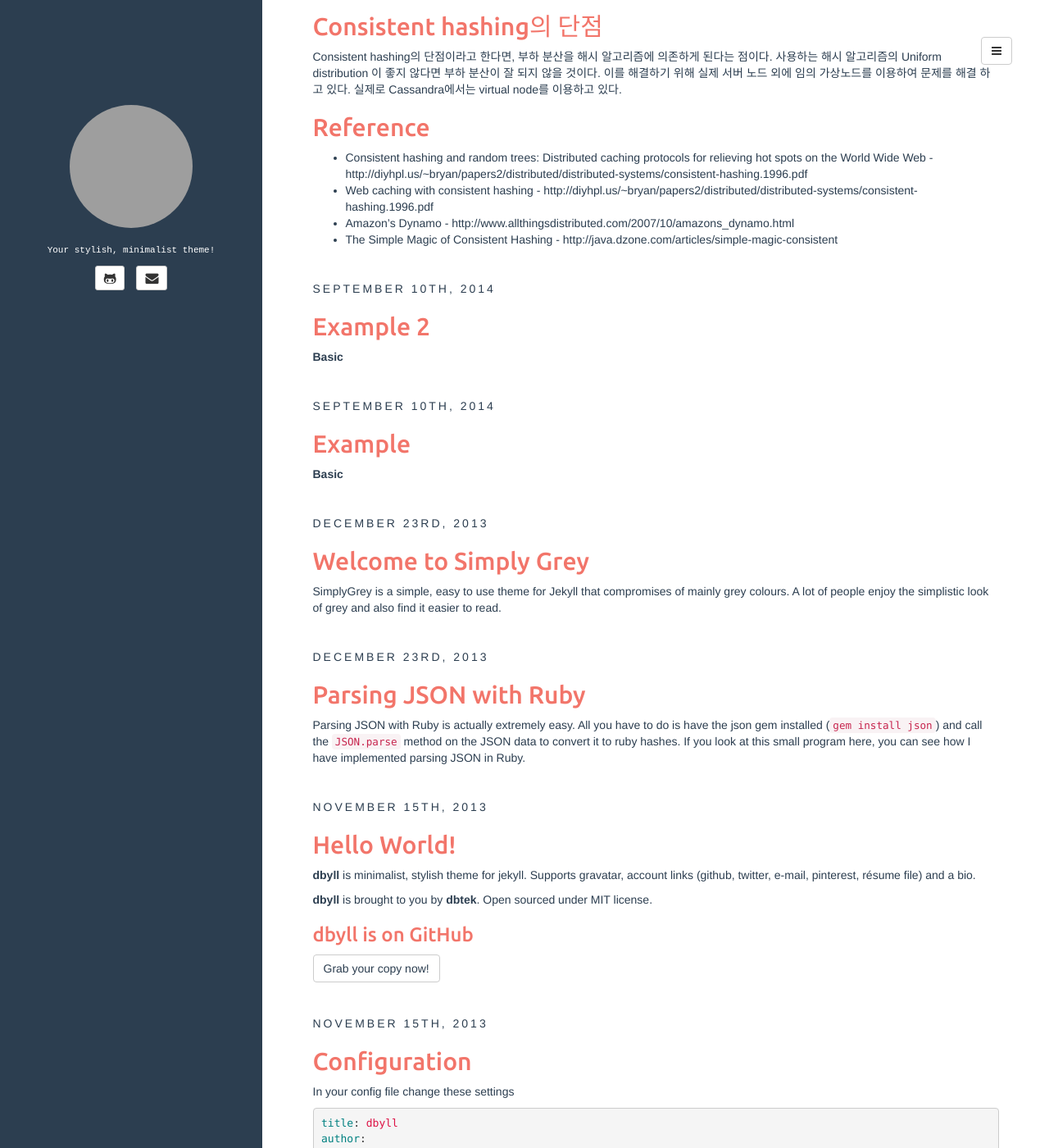
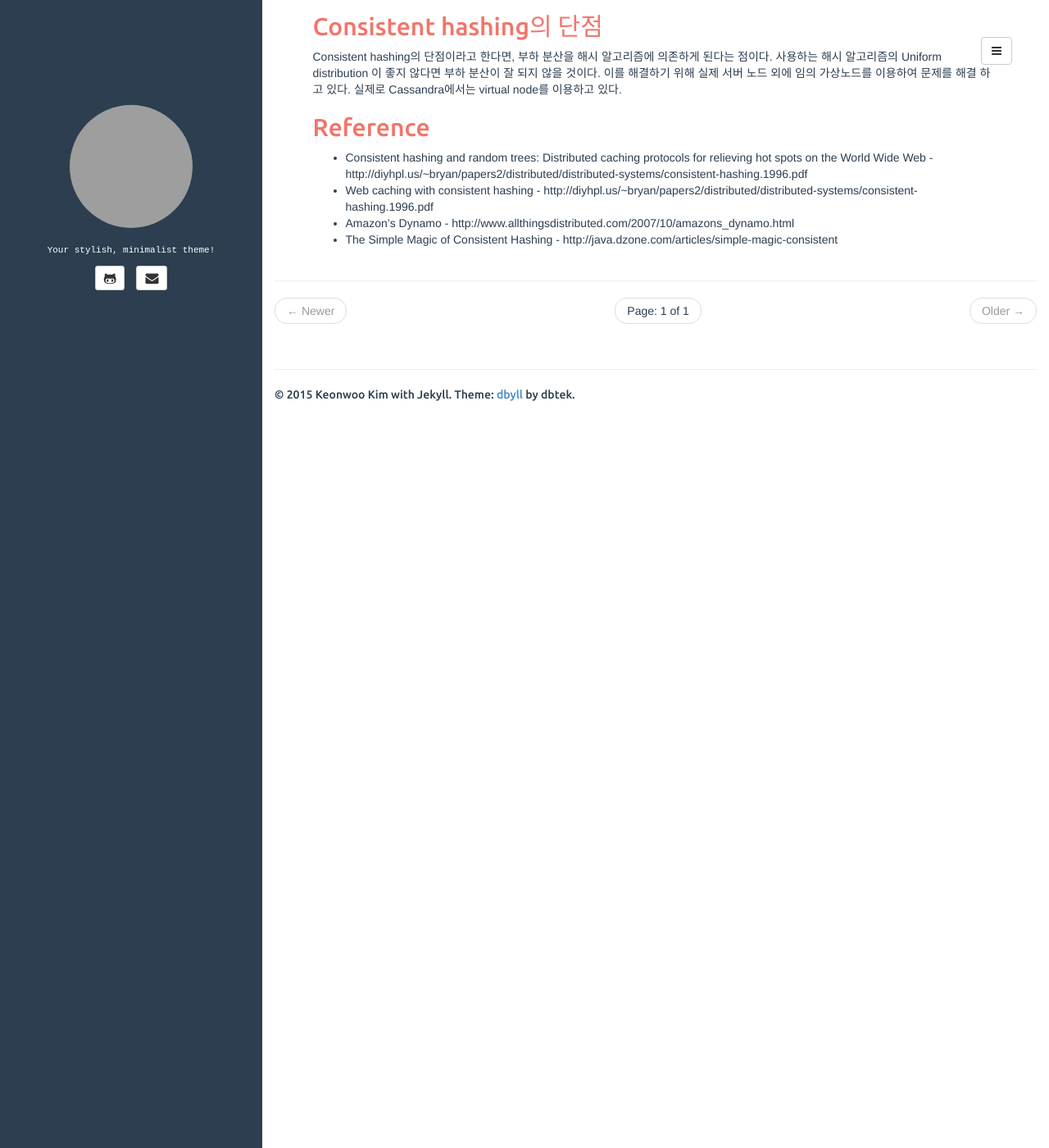
Before and after one commit to keonwookim/keonwookim.github.com, a Jekyll site: the page built from index.html, in a window 1280 px wide and 1400 px high, scrolled down 4401 px. Shown: the whole window at 82% size. Built offline with Jekyll 4.4.1, drawn with Linux system fonts in a browser that asks for light colours; the list of posts is cut into pages by our own code; some of the changed text lies outside the part shown; grey boxes are pictures that could not be loaded.

Commit message:
delete posts

```diff
--- a/_posts/2013-06-05-france-removes-internet-cut-off.markdown
+++ /dev/null
@@ -1,6 +0,0 @@
----
-layout: post
-title:  "France Removes Internet Cut-Off Threat From its Anti-Piracy Law"
-date:   2013-06-05 20:33:11
-external-url: http://arstechnica.com/tech-policy/2013/06/france-removes-internet-cut-off-threat-from-its-anti-piracy-law/
----
--- a/_posts/2013-06-05-jekyll-documentation.markdown
+++ /dev/null
@@ -1,6 +0,0 @@
----
-layout: post
-title:  "Jekyll Documentation"
-date:   2013-06-05 20:03:11
-external-url: http://jekyllrb.com/docs/home/
----
--- a/_posts/2013-11-15-configuration.md
+++ /dev/null
@@ -1,23 +0,0 @@
----
-layout: post
-title: Configuration
-categories: [general, setup, demo]
-tags: [demo, dbyll, dbtek, setup]
-fullview: true
----
-
-In your config file change these settings
-
-{% highlight yaml %}
-title: dbyll
-author:
-  name: yourname
-  email: youremail
-  github: asd123
-  twitter: asd123
-  pinterest: asd123
-  linkedin: asd123
-  resume: asd123
-  bio: Your stylish,  minimalist theme!
-  email_md5: md5ofemail
-{% endhighlight %}
--- a/_posts/2013-11-15-hello-world.md
+++ /dev/null
@@ -1,15 +0,0 @@
----
-layout: post
-title: Hello World!
-categories: [general, setup, demo]
-tags: [demo, dbyll, dbtek, setup]
-fullview: true
----
-
-**dbyll** is minimalist, stylish theme for jekyll. Supports gravatar, account links (github, twitter, e-mail, pinterest, résume file) and a bio.
-
-**dbyll** is brought to you by **[dbtek](http://ismaildemirbilek.com)**. Open sourced under [MIT](http://opensource.org/licenses/MIT) license.
-
-### dbyll is on GitHub
-
-<a class="btn btn-default" href="https://github.com/dbtek/dbyll">Grab your copy now!</a>
--- a/_posts/2013-12-23-ruby-json.markdown
+++ /dev/null
@@ -1,41 +0,0 @@
----
-layout: post
-title:  "Parsing JSON with Ruby"
-date:   2013-12-23 00:18:23
-categories: ruby
----
-Parsing JSON with Ruby is actually extremely easy. All you have to do is have the json gem installed (`gem install json`) and call the `JSON.parse` method on the JSON data to convert it to ruby hashes. If you look at this small program here, you can see how I have implemented parsing JSON in Ruby.
-
-{% highlight ruby %}
-#!/usr/bin/env ruby
-
-require 'json'
-require 'net/http'
-require 'libnotify'
-
-def parsejson
-    file = "http://api.openweathermap.org/data/2.5/find?q=London&mode=json"
-    response = Net::HTTP.get_response(URI.parse(file))
-    weatherjson = response.body
-    actual = JSON.parse(weatherjson)
-
-    # check for errors
-    if actual.has_key? 'Error'
-        raise "error with the url"
-    end
-
-    results = []
-
-    actual["list"].each do |listitem|
-        weather = listitem["weather"]
-        weather.each do |weath|
-            results.push(weath["description"])
-        end
-        main = listitem["main"]
-        temp = main["temp"] - 273.15
-        results.push ("%.2f" % temp)
-    end
-
-    return results
-end
-{% endhighlight %}
--- a/_posts/2013-12-23-welcome-to-simply-grey.markdown
+++ /dev/null
@@ -1,64 +0,0 @@
----
-layout: post
-title:  "Welcome to Simply Grey"
-date:   2013-12-23 00:18:23
-categories: simplygrey
----
-SimplyGrey is a simple, easy to use theme for Jekyll that compromises of mainly grey colours. A lot of people enjoy the simplistic look of grey and also find it easier to read.
-
-## Why use Simply Grey?
-There are lots of reasons why I think you should use Simply Grey but I will list the main ones that I believe are more of benefit to you, the user.
-
-+	<em>Easy to use and setup</em> - Jekyll has a huge range of documentation to get you started writing posts and the Simply Grey theme makes your blog look beautiful.
-+	<em>Easy configuration</em> - I developed this theme in order to be as customisable as possible. If you want to add more links to the navigation bar, all you have to do is edit the _config.yaml file and the `urls` part of it.
-+	<em>You can change it</em> - After being released with the MIT license (like Jekyll itself) you are free to change and basically do anything you want to this theme provided you keep the copyright notice in the files and distribute the license with it.
-
-## Jekyll
-Jekyll is a static site generator developed in ruby that generates websites from markdown and many other formats. The benefit of this is that you can have a highly customisable blog where you can generate posts by writing easy markdown code whilst still retaining the small memory imprint that Jekyll has.
-
-### Code Snippets
-Code Snippets are one of the main reasons why I love Jekyll and I think you will too. All code snippets become highlighted with great colours when you write the code in markdown. Here is an example of highlighted Ruby code in a weather application that I have made.
-{% highlight ruby %}
-#!/usr/bin/env ruby
-
-require 'json'
-require 'net/http'
-require 'libnotify'
-
-def parsejson
-    file = "http://api.openweathermap.org/data/2.5/find?q=London&mode=json"
-    response = Net::HTTP.get_response(URI.parse(file))
-    weatherjson = response.body
-    actual = JSON.parse(weatherjson)
-
-    # check for errors
-    if actual.has_key? 'Error'
-        raise "error with the url"
-    end
-
-    results = []
-
-    actual["list"].each do |listitem|
-        weather = listitem["weather"]
-        weather.each do |weath|
-            results.push(weath["description"])
-        end
-        main = listitem["main"]
-        temp = main["temp"] - 273.15
-        results.push ("%.2f" % temp)
-    end
-
-    return results
-end
-
-def notify(summary)
-    Libnotify.show(:body => "Current temperature is: #{summary[1]} degrees celsius.\nCurrent description of conditions: #{summary[0]}", :summary => "Weather Update", :timeout => 10)
-end
-
-notify(parsejson())
-{% endhighlight %}
-
-Check out the [Jekyll docs][jekyll] for more info on how to get the most out of Jekyll. File all bugs/feature requests at [Jekyll's GitHub repo][jekyll-gh].
-
-[jekyll-gh]: https://github.com/mojombo/jekyll
-[jekyll]:    http://jekyllrb.com
```
Also changed, not shown: _posts/2013-06-05-welcome-to-jekyll.markdown (deleted, +0 -24 lines), _posts/2013-11-14-sample-2.md (deleted, +0 -11 lines), _posts/2013-11-14-sample.md (deleted, +0 -17 lines), _posts/2014-09-09-example.md (deleted, +0 -39 lines), _posts/2014-09-10-example-2.md (deleted, +0 -40 lines), _posts/2015-03-19-second-netty.md (+1 -1 lines).
